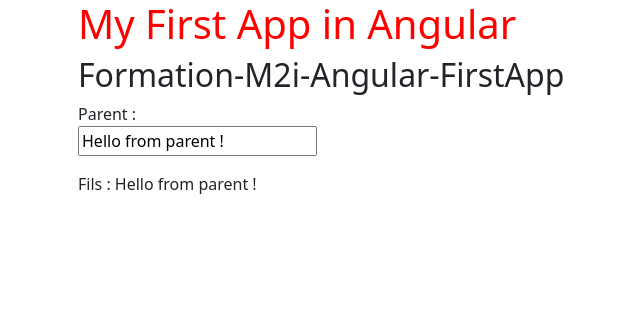
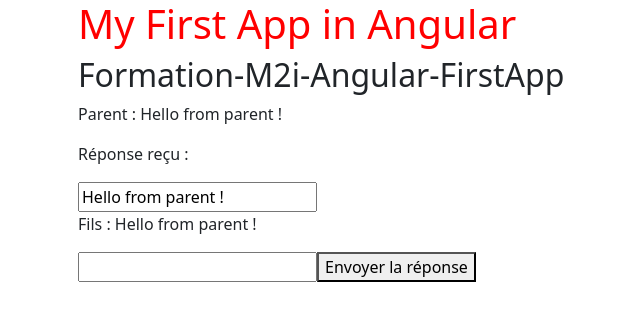
Before and after one commit to ThanhChau82/Formation-M2i-Angular-FirstApp, an Angular app: page / in a window 1280 px wide. Shown: the top 320 px of the page, without its empty margins (4-644 px from the left). Built offline with nearby package versions, Linux system fonts and the light colour scheme.

Commit message:
Communication entre 2 composants : propager un évènement depuis le composant fils vers le composant parent

```diff
--- a/src/app/fils/fils.component.html
+++ b/src/app/fils/fils.component.html
@@ -1 +1,2 @@
 <p>Fils : {{message}}</p>
+<input [(ngModel)]="reponse"><button (click)="sendResponse()">Envoyer la réponse</button>
--- a/src/app/fils/fils.component.ts
+++ b/src/app/fils/fils.component.ts
@@ -1,4 +1,4 @@
-import { Component, OnInit, Input } from '@angular/core';
+import { Component, OnInit, Input, EventEmitter, Output } from '@angular/core';
 
 @Component({
   selector: 'app-fils',
@@ -7,12 +7,19 @@
 })
 export class FilsComponent implements OnInit {
   @Input('msg') message : string | undefined;
+  @Output() eventReponse = new EventEmitter<string>();
+  reponse : string;
 
   constructor() {
-    //this.message = "Hello from fils !"
+    //this.message = "Hello from fils !";
+    this.reponse = "";
   }
 
   ngOnInit(): void {
   }
 
+  sendResponse() {
+    this.eventReponse.emit(this.reponse);
+  }
+
 }
--- a/src/app/parent/parent.component.html
+++ b/src/app/parent/parent.component.html
@@ -1,4 +1,4 @@
-<p>Parent : <br/>
-  <input type="text" [(ngModel)]="message"/>
-</p>
-<app-fils [msg]="message"></app-fils>
+<p>Parent : {{message}}</p>
+<p>Réponse reçu : {{reponse}}</p>
+<input type="text" [(ngModel)]="message"/>
+<app-fils [msg]="message" (eventReponse)="afficherReponse($event)"></app-fils>
--- a/src/app/parent/parent.component.ts
+++ b/src/app/parent/parent.component.ts
@@ -7,12 +7,18 @@
 })
 export class ParentComponent implements OnInit {
   message : string;
+  reponse : string;
 
   constructor() {
     this.message = "Hello from parent !";
+    this.reponse = "";
   }
 
   ngOnInit(): void {
   }
 
+  afficherReponse(res : string) {
+    this.message = res;
+  }
+
 }
```
